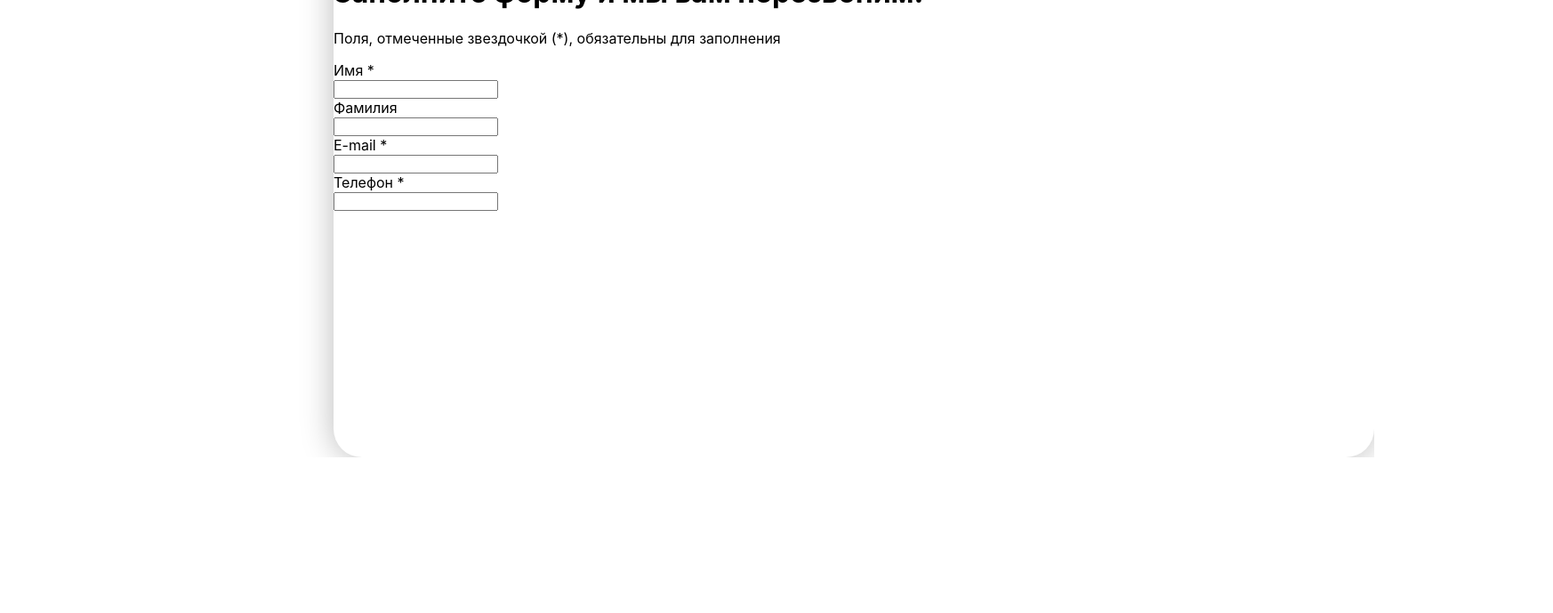
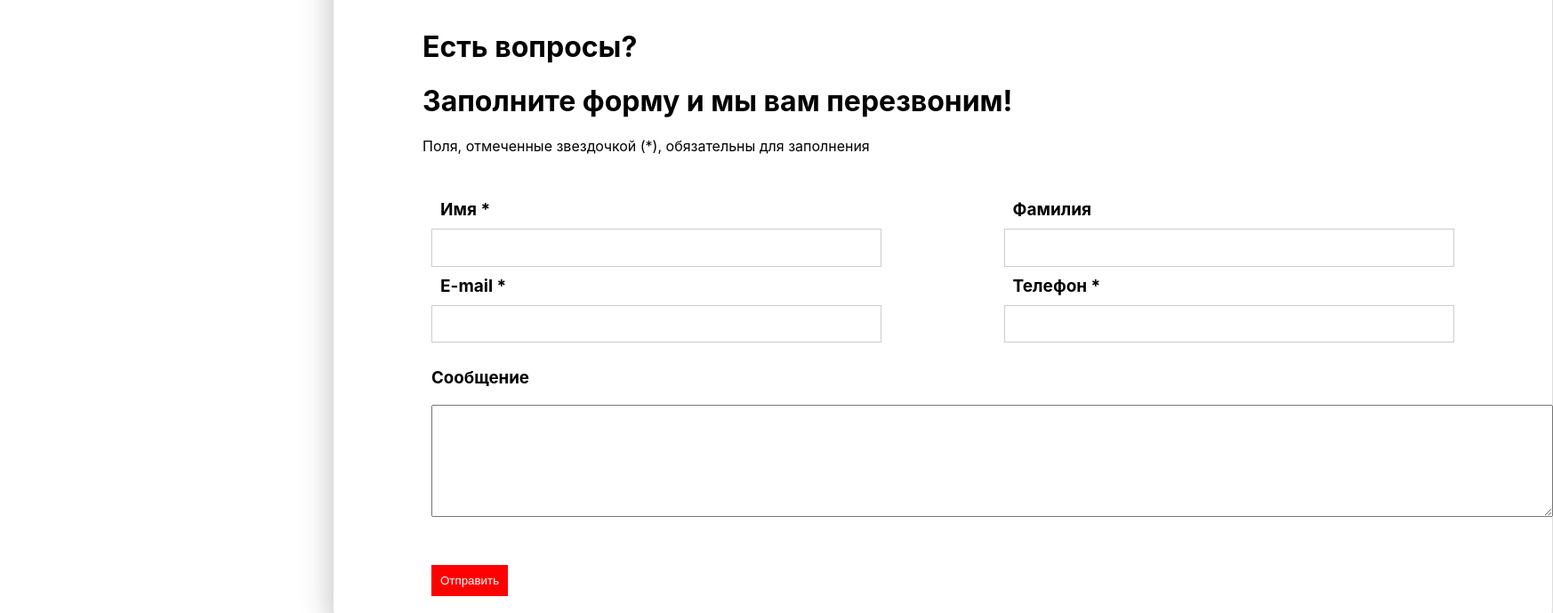
Before and after one commit to beharus/DSP, a React (Create React App) app: page / in a window 1280 px wide. Shown: the part 2860-3549 px from the top of the page at 89% size, 1746 px wide, since content can reach past the window. Before the commit the page ends 3374 px from the top, so only its background shows below. Built offline with nearby package versions, Linux system fonts and the light colour scheme.

Commit message:
add button

```diff
--- a/src/App.js
+++ b/src/App.js
@@ -1,4 +1,4 @@
-import Navbar from './components/Navbar/Navbar';
+import Navbar from './components/Navbar/navbar';
 import Form from './components/Form/form';
 import './App.css';
 
@@ -6,7 +6,7 @@ function App() {
   return (
     <>
       <Navbar/>
-      <Form />
+      <Form/>
 
     </>
   );
--- a/src/components/Form/form.css
+++ b/src/components/Form/form.css
@@ -3,8 +3,71 @@
     height: 602px;
     margin-left: 375px;
     margin-top: 2632px;
+    padding: 100px;
 
     background: #FFFFFF;
     box-shadow: 0px 0px 35px 2px rgba(0, 0, 0, 0.25);
     border-radius: 32px;
 }
+
+.form {
+    margin-top: 50px;
+    display: flex;
+    flex-wrap: wrap;
+    justify-content: space-between;
+
+}
+
+input {
+    box-sizing: border-box;
+
+    width: 506.43px;
+    height: 42.2px;
+    margin: 10px 10px;
+
+    /* Base / White */
+
+    background: #FFFFFF;
+    /* Base / Gray 2 */
+
+    border: 1.11059px solid #CCCCCC;
+
+    /* Inside auto layout */
+
+    flex: none;
+    order: 1;
+    flex-grow: 0;
+}
+
+label {
+    width: 508.65px;
+    height: 22.21px;
+    margin-left: 20px;
+
+
+    font-weight: 700;
+    font-size: 19px;
+
+    /* identical to box height, or 143% */
+
+
+    /* Base / Gray */
+
+    color: #000000;
+
+
+
+}
+button{
+    margin: 50px 10px;
+    padding: 10px;
+    background-color: red;
+    border: none;
+    color: #FFFFFF;
+}
+textarea{
+    margin-left: 10px;
+}
+h3{
+    margin-left: 10px;
+}
--- a/src/components/Form/form.jsx
+++ b/src/components/Form/form.jsx
@@ -13,7 +13,7 @@ const Form =()=>{
               </div>
 
               <div>
-                <label>Фамилия</label><br />
+                <label className='fy'>Фамилия</label><br />
                 <input type="text" />
               </div>
 
@@ -23,10 +23,14 @@ const Form =()=>{
               </div>
 
               <div>
-                <label>Телефон *</label><br />
+                <label className='fy'>Телефон *</label><br />
                 <input type="text" />
               </div>
+
            </div>
+           <h3>Сообщение</h3>
+           <textarea cols='155' rows='8'></textarea><br />
+           <button>Отправить</button>
        </div>
     );
 }
```
